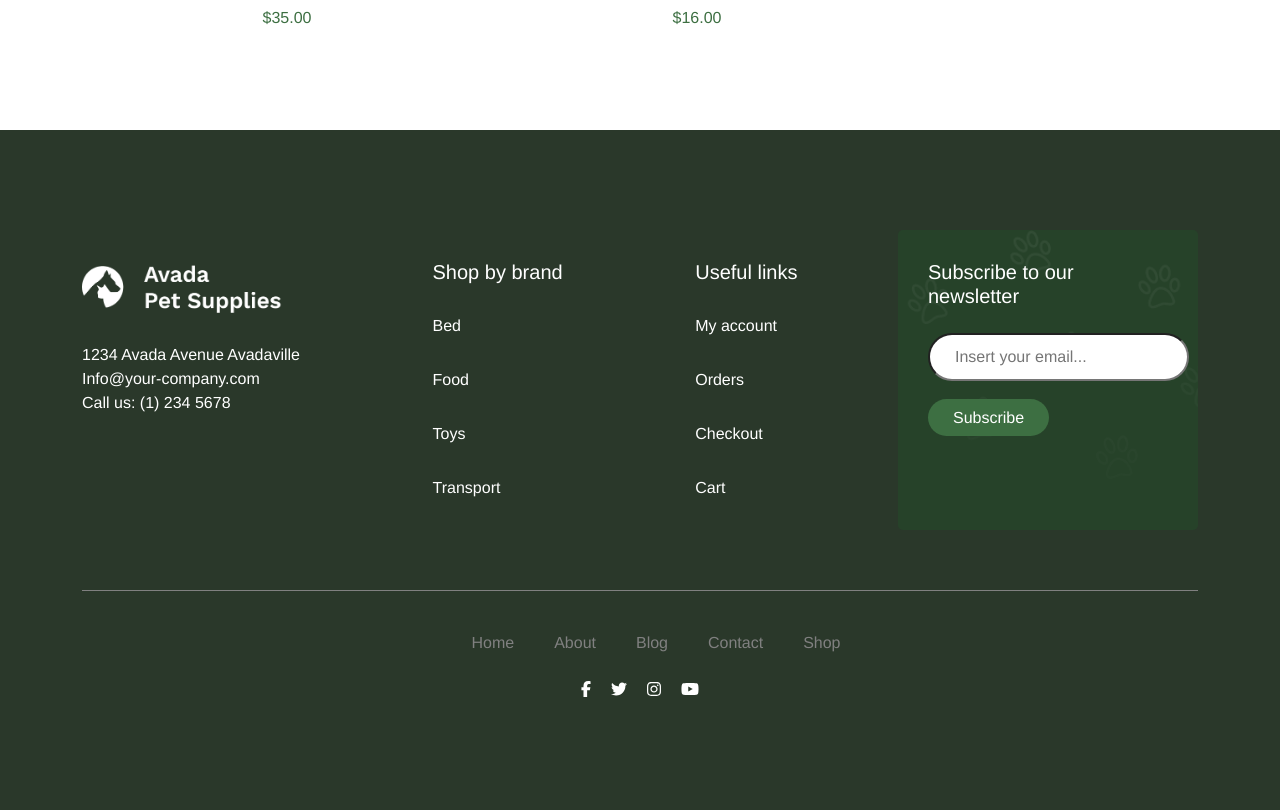
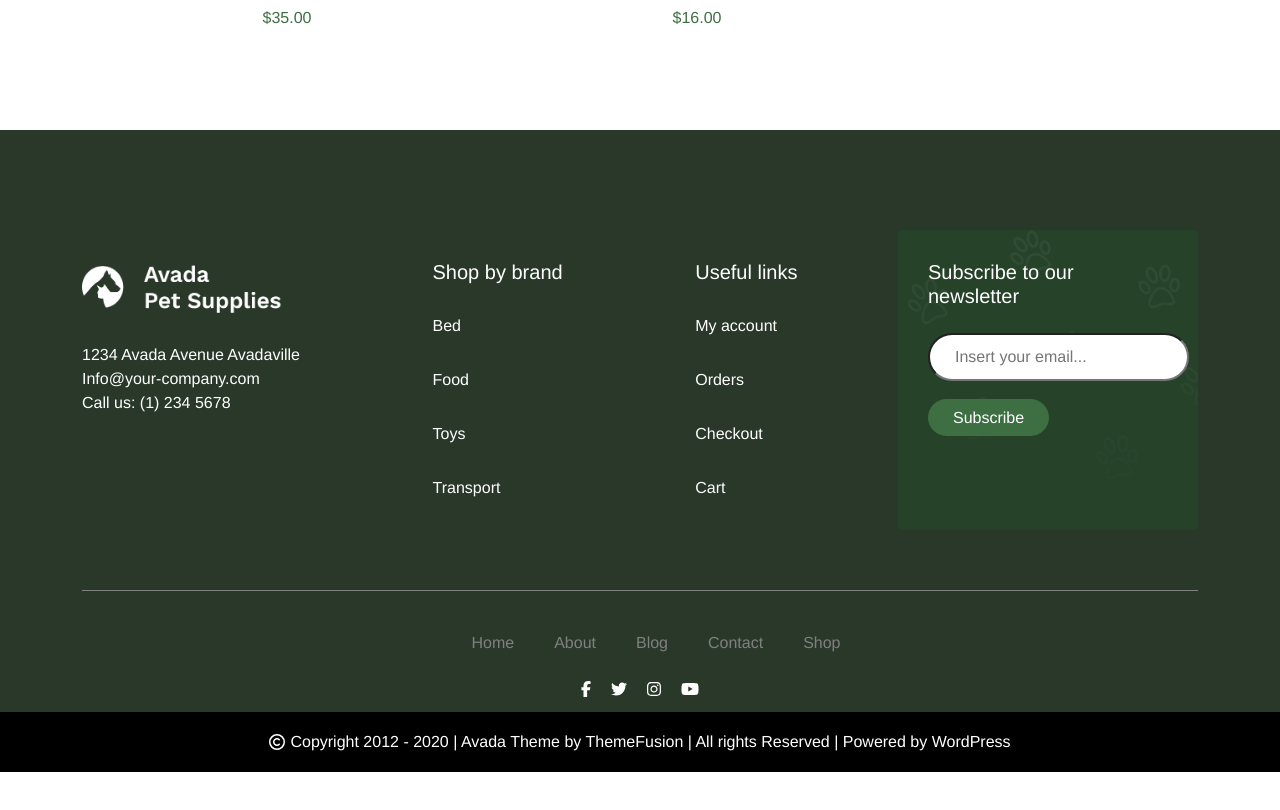
Before and after one commit to Vincedinardo21/proj-html-vuejs, a Vue app: page / in a window 1280 px wide. Shown: the part 7807-8617 px from the top of the page. After the commit the page ends 8579 px from the top, so only its background shows below. Built offline with nearby package versions, Linux system fonts and the light colour scheme.

Commit message:
Footer completo

```diff
--- a/src/components/MyFooter.vue
+++ b/src/components/MyFooter.vue
@@ -61,6 +61,9 @@
           </div>
         </div>
       </div>
+      <div class="copyright">
+        <font-awesome-icon icon="fa-regular fa-copyright" /><span>Copyright 2012 - 2020 | Avada Theme by ThemeFusion | All rights Reserved | Powered by WordPress</span>
+      </div>
     </footer>
 </template>
 
@@ -74,6 +77,17 @@ export default {
 <!-- Add "scoped" attribute to limit CSS to this component only -->
 <style scoped lang="scss">
     footer{
+      .copyright{
+        background-color: black;
+        height: 60px;
+        display: flex;
+        justify-content: center;
+        align-items: center;
+
+        span{
+          margin-left: 5px;
+        }
+      }
       a {
         color: white;
         text-decoration: none;
@@ -83,7 +97,7 @@ export default {
         list-style-type: none;
         margin: 30px 0;
       }
-      padding: 100px 0;
+      padding-top: 100px;
       color: white;
       background-color: #2a382a;
 
--- a/src/main.js
+++ b/src/main.js
@@ -23,6 +23,7 @@ import { faStore } from '@fortawesome/free-solid-svg-icons'
 import { faDollarSign } from '@fortawesome/free-solid-svg-icons'
 import { faCreditCard } from '@fortawesome/free-solid-svg-icons'
 import { faSquareCheck } from '@fortawesome/free-solid-svg-icons'
+import { faCopyright} from '@fortawesome/free-regular-svg-icons'
 
 /* add icons to the library */
 library.add(faUser)
@@ -41,6 +42,7 @@ library.add(faStore)
 library.add(faDollarSign)
 library.add(faCreditCard)
 library.add(faSquareCheck)
+library.add(faCopyright)
 
 /* add font awesome icon component */
 Vue.component('font-awesome-icon', FontAwesomeIcon)
```
